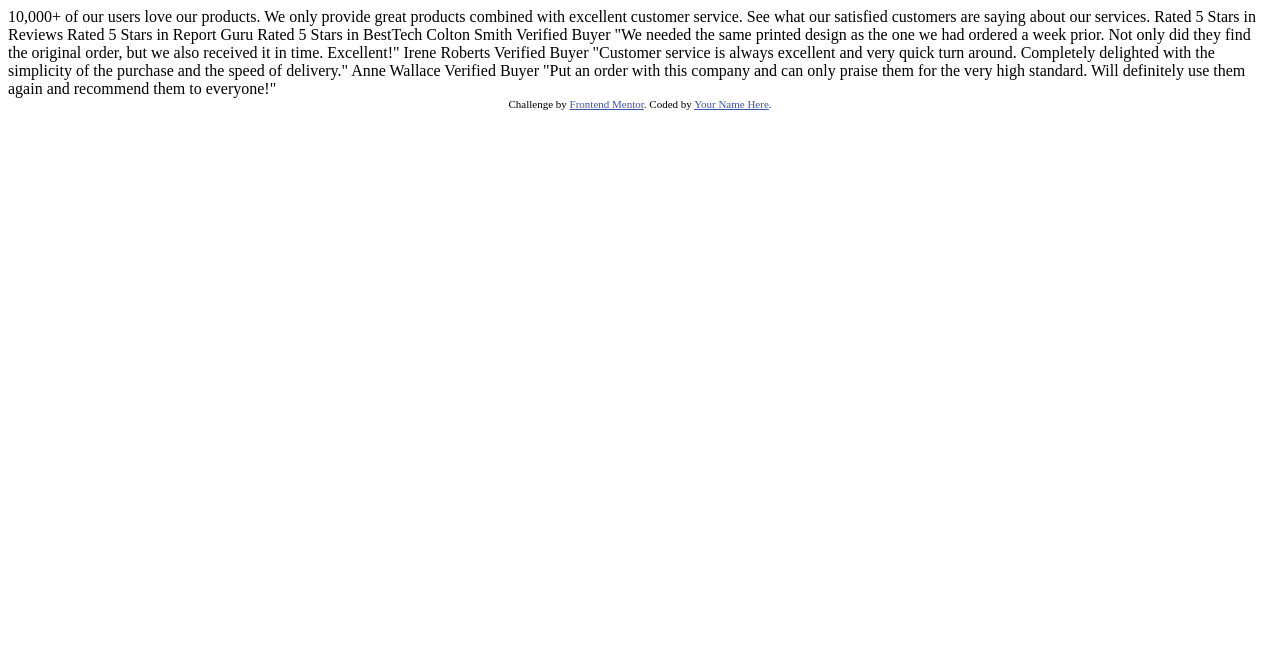
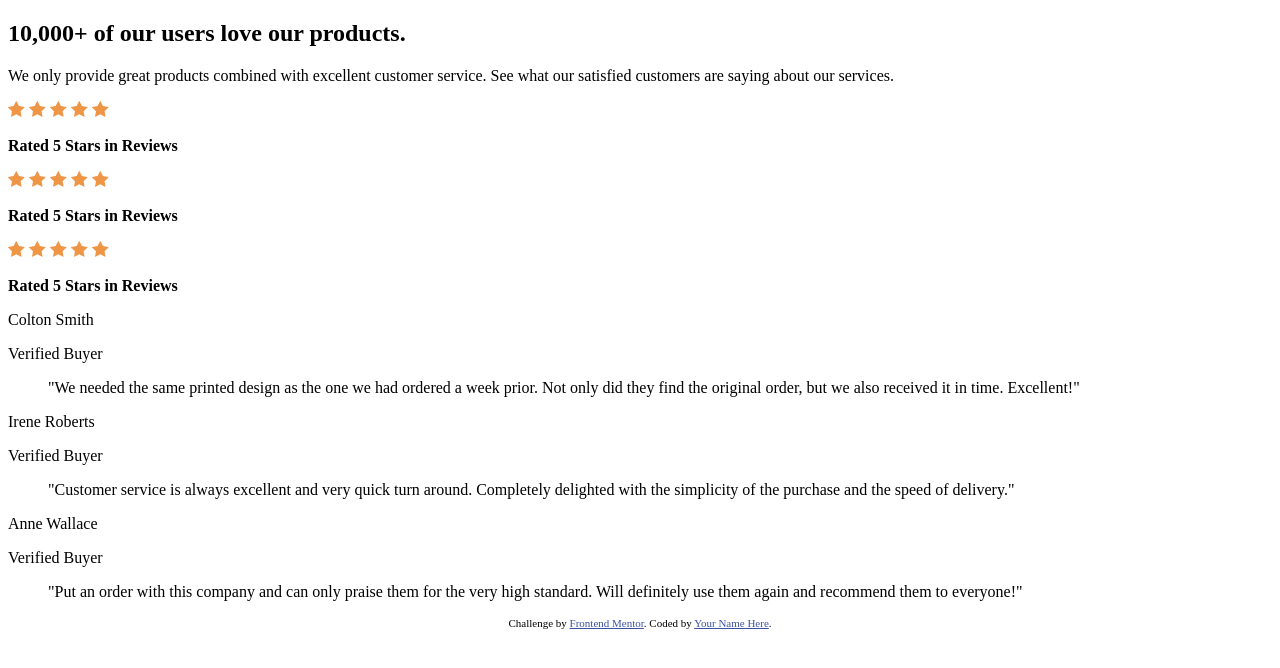
Before and after one commit to OutlawAkorra/Social-Proof-Challenge, a plain HTML site: page index.html in a window 1280 px wide. Drawn offline with Linux system fonts and the light colour scheme.

Commit message:
Added HTML outl;ine, created CSS file

```diff
--- a/index.html
+++ b/index.html
@@ -1,61 +1,88 @@
 <!DOCTYPE html>
 <html lang="en">
+
 <head>
   <meta charset="UTF-8" />
   <meta name="viewport" content="width=device-width, initial-scale=1.0" />
   <!-- displays site properly based on user's device -->
 
-    <link
-      rel="icon"
-      type="image/png"
-      sizes="32x32"
-      href="./images/favicon-32x32.png"
-    />
-
+  <link rel="icon" type="image/png" sizes="32x32" href="./images/favicon-32x32.png" />
+  <link rel="stylesheet" type="text/css" href="style.css">
   <title>Frontend Mentor | Social proof section</title>
 
-    <!-- Feel free to remove these styles or customise in your own stylesheet 👍 -->
-    <style>
-      .attribution {
-        font-size: 11px;
-        text-align: center;
-      }
-      .attribution a {
-        color: hsl(228, 45%, 44%);
-      }
-    </style>
+
+
 </head>
+
 <body>
-    10,000+ of our users love our products.
+  <!--top of page with information block and ratings block-->
+  <section class="top">
+    <div class="info">
+      <h1>10,000+ of our users love our products.</h1>
 
-    We only provide great products combined with excellent customer service.
-    See what our satisfied customers are saying about our services.
+      <p class="info-text">We only provide great products combined with excellent customer service.
+        See what our satisfied customers are saying about our services.</p>
+    </div>
 
-    Rated 5 Stars in Reviews
-    Rated 5 Stars in Report Guru
-    Rated 5 Stars in BestTech
+    <div class="ratings">
+      <div class="ratecard">
+        <img class="icon" src="images/icon-star.svg">
+        <img class="icon" src="images/icon-star.svg">
+        <img class="icon" src="images/icon-star.svg">
+        <img class="icon" src="images/icon-star.svg">
+        <img class="icon" src="images/icon-star.svg">
+        <p class="rating-text"><b>Rated 5 Stars in Reviews</b></p>
+      </div>
 
-    Colton Smith
-    Verified Buyer
-    "We needed the same printed design as the one we had ordered a week prior.
+      <div class="ratecard">
+        <img class="icon" src="images/icon-star.svg">
+        <img class="icon" src="images/icon-star.svg">
+        <img class="icon" src="images/icon-star.svg">
+        <img class="icon" src="images/icon-star.svg">
+        <img class="icon" src="images/icon-star.svg">
+        <p class="rating-text"><b>Rated 5 Stars in Reviews</b></p>
+      </div>
+
+      <div class="ratecard">
+        <img class="icon" src="images/icon-star.svg">
+        <img class="icon" src="images/icon-star.svg">
+        <img class="icon" src="images/icon-star.svg">
+        <img class="icon" src="images/icon-star.svg">
+        <img class="icon" src="images/icon-star.svg">
+        <p class="rating-text"><b>Rated 5 Stars in Reviews</b></p>
+      </div>
+    </div>
+  </section>
+
+  <!--bottom of page with testimonial blocks-->
+  <section class="bottom">
+    <div class="colton">
+      <p class="testimonial-name">Colton Smith</p>
+      <p class="testimonial-verified">Verified Buyer</p>
+      <blockquote>"We needed the same printed design as the one we had ordered a week prior.
         Not only did they find the original order, but we also received it in time.
-    Excellent!"
+        Excellent!"</blockquote>
+    </div>
+    <div class="irene">
+      <p class="testimonial-name">Irene Roberts</p>
+      <p class="testimonial-verified">Verified Buyer</p>
+      <blockquote>"Customer service is always excellent and very quick turn around. Completely
+        delighted with the simplicity of the purchase and the speed of delivery."</blockquote>
+    </div>
+    <div class="anne">
+      <p class="testimonial-name">Anne Wallace</p>
+      <p class="testimonial-verified">Verified Buyer</p>
+      <blockquote>"Put an order with this company and can only praise them for the very high
+        standard. Will definitely use them again and recommend them to everyone!"</blockquote>
+    </div>
+  </section>
 
-    Irene Roberts
-    Verified Buyer
-    "Customer service is always excellent and very quick turn around. Completely
-    delighted with the simplicity of the purchase and the speed of delivery."
-
-    Anne Wallace
-    Verified Buyer
-    "Put an order with this company and can only praise them for the very high
-    standard. Will definitely use them again and recommend them to everyone!"
 
   <div class="attribution">
     Challenge by
-      <a href="https://www.frontendmentor.io?ref=challenge" target="_blank"
-        >Frontend Mentor</a
-      >. Coded by <a href="#">Your Name Here</a>.
+    <a href="https://www.frontendmentor.io?ref=challenge" target="_blank">Frontend Mentor</a>. Coded by <a href="#">Your
+      Name Here</a>.
   </div>
 </body>
+
 </html>
--- /dev/null
+++ b/style.css
@@ -0,0 +1,25 @@
+/*/////////////
+/// Global /////
+/////////////*/
+
+/* //////////////////
+/// Top of page ////
+///////////////////*/
+
+/* //////////////////
+/// Bottom of page ////
+///////////////////*/
+
+
+/* //////////////////
+/// footer Stuff ////
+///////////////////*/
+
+.attribution {
+      font-size: 11px;
+      text-align: center;
+}
+
+.attribution a {
+      color: hsl(228, 45%, 44%);
+}
```
Lines whose indentation alone changed are shown as unchanged.
